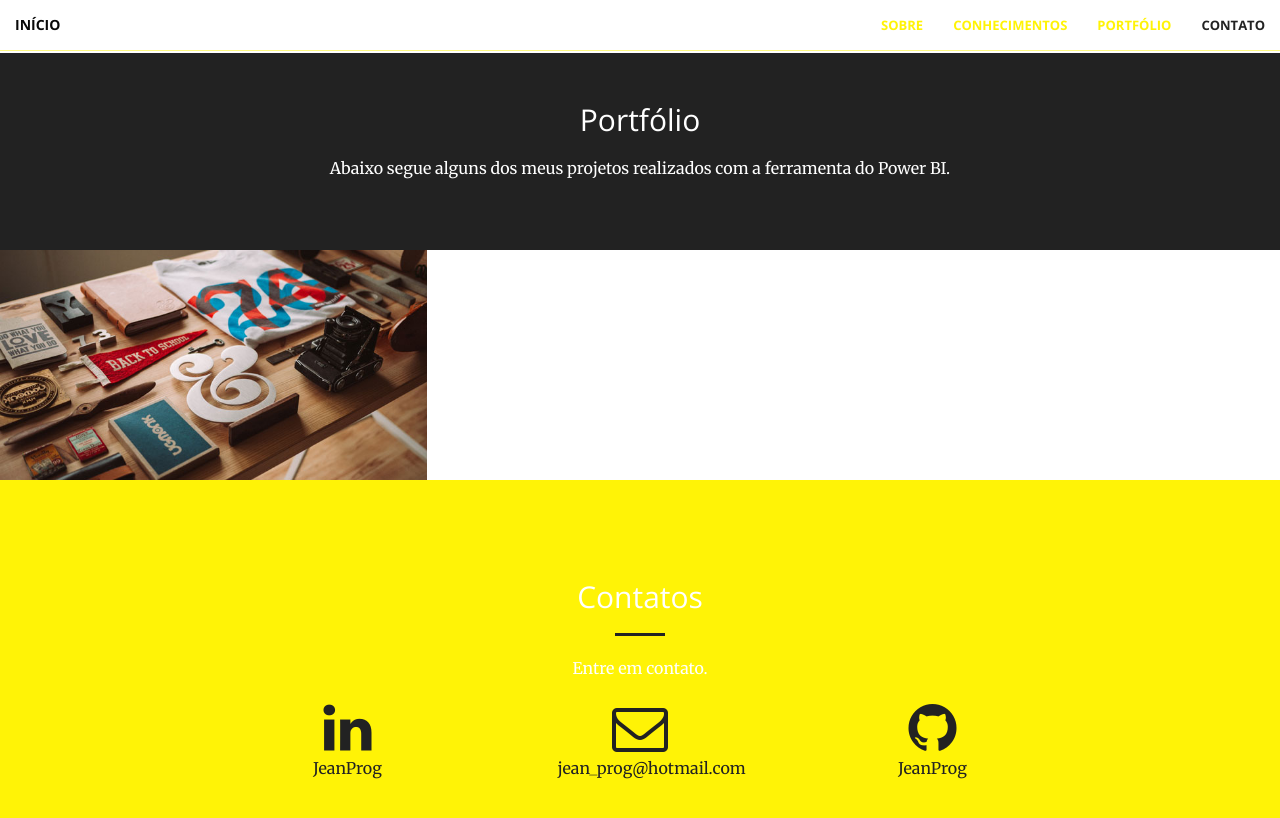
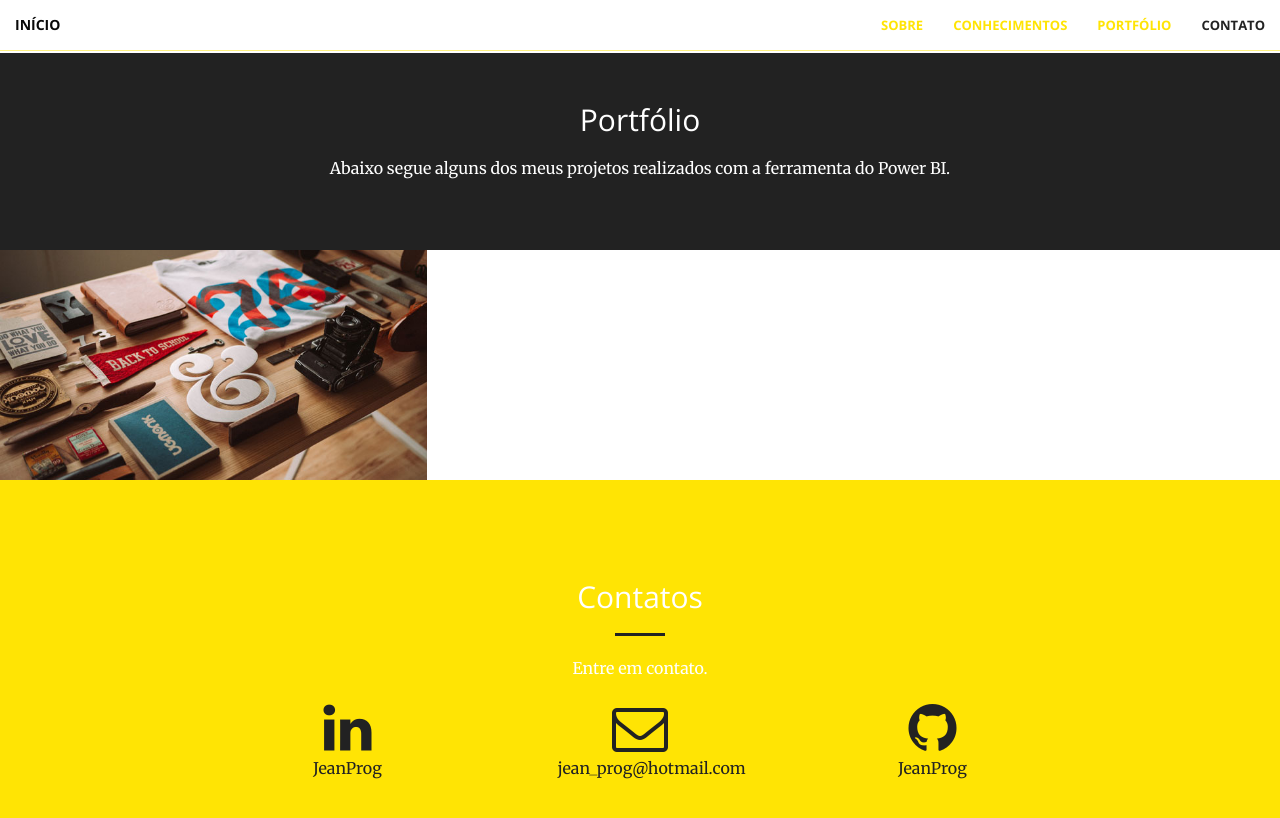
Before and after one commit to jeandata/BI, a Jekyll site: the page built from index.html, in a window 1280 px wide and 900 px high, scrolled down 1743 px. Shown: the top 818 px of the window. Built offline with Jekyll 4.4.1, drawn with Linux system fonts in a browser that asks for light colours.

Commit message:
Update main.scss

```diff
--- a/css/main.scss
+++ b/css/main.scss
@@ -35,7 +35,7 @@
 
 // variables.less
 $theme-primary: #222;
-$theme-dark: #FFF306;
+$theme-dark: #FFE404;
 
 // Import partials from `sass_dir` (defaults to `_sass`)
 @import
```
